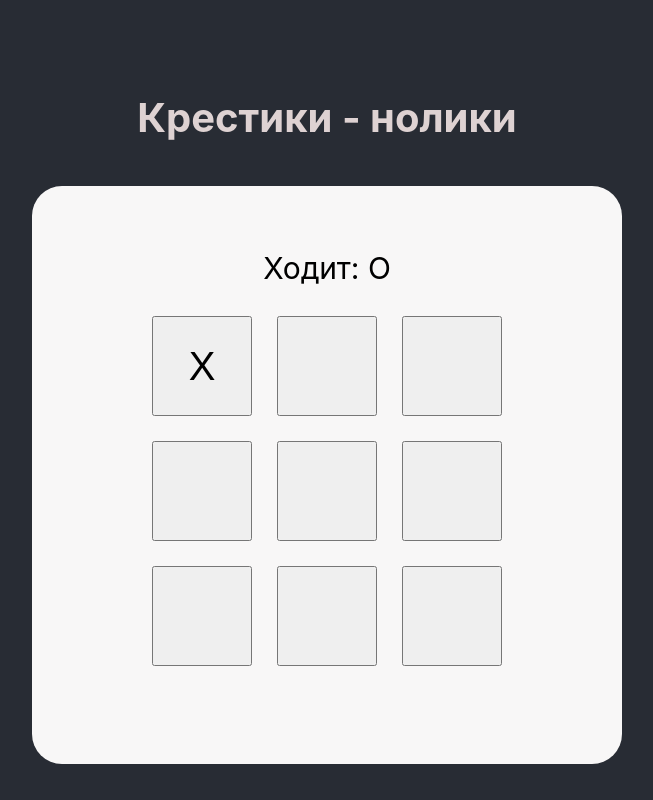
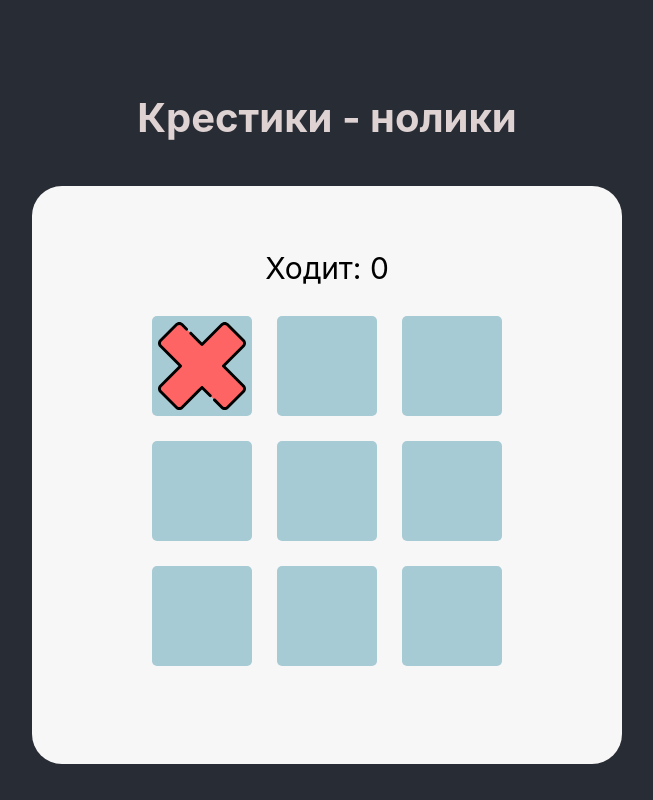
Before and after one commit to AlekseyGurev/result, a React (Vite) app: page / in a window 1280 px wide. Both pictures are taken after a click on the button 515 px from the left and 366 px from the top of the page. Shown: the whole page, without its empty margins (313-966 px from the left). Built offline with nearby package versions, Linux system fonts and the light colour scheme.

Commit message:
refactoring

```diff
--- /dev/null
+++ b/src/assets/index.js
@@ -0,0 +1,4 @@
+import circle from './circle.svg';
+import cross from './cross.svg';
+
+export { circle, cross };
--- a/src/components/blocks/field/Field.jsx
+++ b/src/components/blocks/field/Field.jsx
@@ -1,71 +1,11 @@
 import { FieldLayout } from '../../layouts/fieldLayout/FieldLayout';
 import PropTypes from 'prop-types';
 
-export const Field = ({
-	field,
-	setField,
-	currentPlayer,
-	setCurrentPlayer,
-	setIsGameEnded,
-	isGameEnded,
-	isDraw,
-	setIsDraw,
-	WIN_PATTERNS,
-}) => {
-	const isWin = (editField) => {
-		let win = false;
-		WIN_PATTERNS.forEach((items) => {
-			let resultX = 0;
-			let resultO = 0;
-			items.forEach((index) => {
-				if (editField[index] === 'X') {
-					resultX += 1;
-				}
-				if (editField[index] === 'O') {
-					resultO += 1;
-				}
-			});
-			if (resultX === 3 || resultO === 3) {
-				win = true;
-			}
-		});
-		return win;
-	};
-
-	const handleClick = (event) => {
-		const indexButton = event.target.getAttribute('data-id');
-
-		if (!isGameEnded && field[indexButton] === '') {
-			const editField = field.map((item, index) => {
-				if (String(index) === indexButton) {
-					return currentPlayer;
-				} else {
-					return item;
-				}
-			});
-
-			setField(editField);
-
-			if (isWin(editField)) {
-				!isGameEnded && setIsGameEnded(true);
-			} else if (!isGameEnded && !editField.includes('')) {
-				!isDraw && setIsDraw(true);
-			} else {
-				setCurrentPlayer(currentPlayer === 'X' ? 'O' : 'X');
-			}
-		}
-	};
+export const Field = ({ field, handleClick }) => {
 	return <FieldLayout field={field} handleClick={handleClick} />;
 };
 
 Field.propTypes = {
-	isDraw: PropTypes.bool,
-	setIsDraw: PropTypes.func,
-	isGameEnded: PropTypes.bool,
-	setIsGameEnded: PropTypes.func,
-	currentPlayer: PropTypes.string,
-	setCurrentPlayer: PropTypes.func,
+	handleClick: PropTypes.func,
 	field: PropTypes.array,
-	setField: PropTypes.func,
-	WIN_PATTERNS: PropTypes.array,
 };
--- a/src/components/blocks/game/Game.jsx
+++ b/src/components/blocks/game/Game.jsx
@@ -1,42 +1,50 @@
 import { GameLayout } from '../../layouts/gameLayout/GameLayout';
 import { useState } from 'react';
+import { field as initialField } from '../../../constants/constants';
+import { isDraw, isWin } from '../../../utils/utils';
 
 export const Game = () => {
 	const [currentPlayer, setCurrentPlayer] = useState('X');
-	const [isGameEnded, setIsGameEnded] = useState(false);
-	const [isDraw, setIsDraw] = useState(false);
-	const [field, setField] = useState(['', '', '', '', '', '', '', '', '']);
-
-	const WIN_PATTERNS = [
-		[0, 1, 2],
-		[3, 4, 5],
-		[6, 7, 8],
-		[0, 3, 6],
-		[1, 4, 7],
-		[2, 5, 8],
-		[0, 4, 8],
-		[2, 4, 6],
-	];
+	const [win, setWin] = useState(false);
+	const [draw, setDraw] = useState(false);
+	const [field, setField] = useState(initialField);
 
 	const handleClickReset = () => {
-		setIsGameEnded(false);
-		setIsDraw(false);
+		setWin(false);
+		setDraw(false);
 		setField(['', '', '', '', '', '', '', '', '']);
 		setCurrentPlayer('X');
+	};
+
+	const handleClick = (index) => {
+		if (field[index] || win || draw) return;
+
+		const editField = field.map((cell, idx) =>
+			idx === index ? currentPlayer : cell,
+		);
+
+		setField(editField);
+
+		if (isWin(editField, currentPlayer)) {
+			setWin(true);
+			return;
+		}
+		if (isDraw(editField)) {
+			setDraw(true);
+			return;
+		}
+
+		setCurrentPlayer((prev) => (prev === 'X' ? '0' : 'X'));
 	};
 
 	return (
 		<GameLayout
 			currentPlayer={currentPlayer}
-			isGameEnded={isGameEnded}
-			isDraw={isDraw}
+			win={win}
+			draw={draw}
 			field={field}
-			setCurrentPlayer={setCurrentPlayer}
-			setIsGameEnded={setIsGameEnded}
-			setIsDraw={setIsDraw}
-			setField={setField}
-			WIN_PATTERNS={WIN_PATTERNS}
 			handleClickReset={handleClickReset}
+			handleClick={handleClick}
 		/>
 	);
 };
--- a/src/components/layouts/fieldLayout/FieldLayout.jsx
+++ b/src/components/layouts/fieldLayout/FieldLayout.jsx
@@ -1,13 +1,20 @@
 import { Button } from '../../ui/button/Button';
 import styles from './FieldLayout.module.css';
 import PropTypes from 'prop-types';
+import { getPath } from '../../../utils/utils';
 
 export const FieldLayout = ({ field, handleClick }) => {
 	return (
 		<div className={styles.container}>
-			{field.map((item, index) => (
-				<Button type={'game'} key={index} index={index} handleClick={handleClick}>
-					{item}
+			{field.map((cell, index) => (
+				<Button
+					type={'game'}
+					key={index}
+					handleClick={() => {
+						handleClick(index);
+					}}
+				>
+					{cell && <img draggable={false} src={getPath(cell)} alt="figure" />}
 				</Button>
 			))}
 		</div>
--- a/src/components/layouts/gameLayout/GameLayout.jsx
+++ b/src/components/layouts/gameLayout/GameLayout.jsx
@@ -11,12 +11,12 @@ export const GameLayout = (props) => {
 			<Title />
 			<div className={styles.container}>
 				<Information
-					isDraw={props.isDraw}
-					isGameEnded={props.isGameEnded}
+					isDraw={props.draw}
+					isGameEnded={props.win}
 					currentPlayer={props.currentPlayer}
 				/>
 				<Field {...props} />
-				{props.isGameEnded || props.isDraw ? (
+				{props.win || props.draw ? (
 					<Button type={'submit'} handleClickReset={props.handleClickReset}>
 						{'Новая игра'}
 					</Button>
--- a/src/components/ui/button/Button.jsx
+++ b/src/components/ui/button/Button.jsx
@@ -1,11 +1,10 @@
 import styles from './Button.module.css';
 import PropTypes from 'prop-types';
 
-export const Button = ({ type, children, handleClick, index, handleClickReset }) => {
+export const Button = ({ type, children, handleClick, handleClickReset }) => {
 	return (
 		<button
 			className={type === 'game' ? styles.game : styles.submit}
-			data-id={type === 'game' ? index : ''}
 			onClick={type === 'game' ? handleClick : handleClickReset}
 		>
 			{children}
@@ -15,7 +14,6 @@ export const Button = ({ type, children, handleClick, index, handleClickReset })
 
 Button.propTypes = {
 	type: PropTypes.string,
-	index: PropTypes.number,
 	handleClick: PropTypes.func,
 	handleClickReset: PropTypes.func,
 };
--- a/src/components/ui/button/Button.module.css
+++ b/src/components/ui/button/Button.module.css
@@ -1,3 +1,11 @@
+button {
+	border: 0;
+	border-radius: 5px;
+	display: flex;
+	justify-content: center;
+	align-items: center;
+}
+
 button:hover {
 	cursor: pointer;
 }
@@ -7,11 +15,12 @@ button:hover {
 	height: 50px;
 	margin: 0 auto;
 	font-size: 20px;
-	background-color: rgb(183, 208, 215);
+	background-color: rgb(197, 208, 211);
 }
 
 .game {
 	width: 100px;
 	height: 100px;
 	font-size: 40px;
+	background-color: rgb(167, 203, 213);
 }
--- /dev/null
+++ b/src/constants/constants.js
@@ -0,0 +1,12 @@
+export const field = new Array(9).fill('');
+
+export const WIN_PATTERNS = [
+	[0, 1, 2],
+	[3, 4, 5],
+	[6, 7, 8], // Варианты побед по горизонтали
+	[0, 3, 6],
+	[1, 4, 7],
+	[2, 5, 8], // Варианты побед по вертикали
+	[0, 4, 8],
+	[2, 4, 6], // Варианты побед по диагонали
+];
--- /dev/null
+++ b/src/utils/utils.js
@@ -0,0 +1,11 @@
+import { WIN_PATTERNS } from '../constants/constants';
+import { circle, cross } from '../assets';
+
+export const isDraw = (field) => field.every((cell) => cell);
+
+export const isWin = (field, currentPlayer) =>
+	WIN_PATTERNS.some((pattern) => pattern.every((ind) => field[ind] === currentPlayer));
+
+export const getPath = (cell) => {
+	return cell === 'X' ? cross : circle;
+};
```
Also changed, not shown: src/assets/circle.svg (added), src/assets/cross.svg (added).
